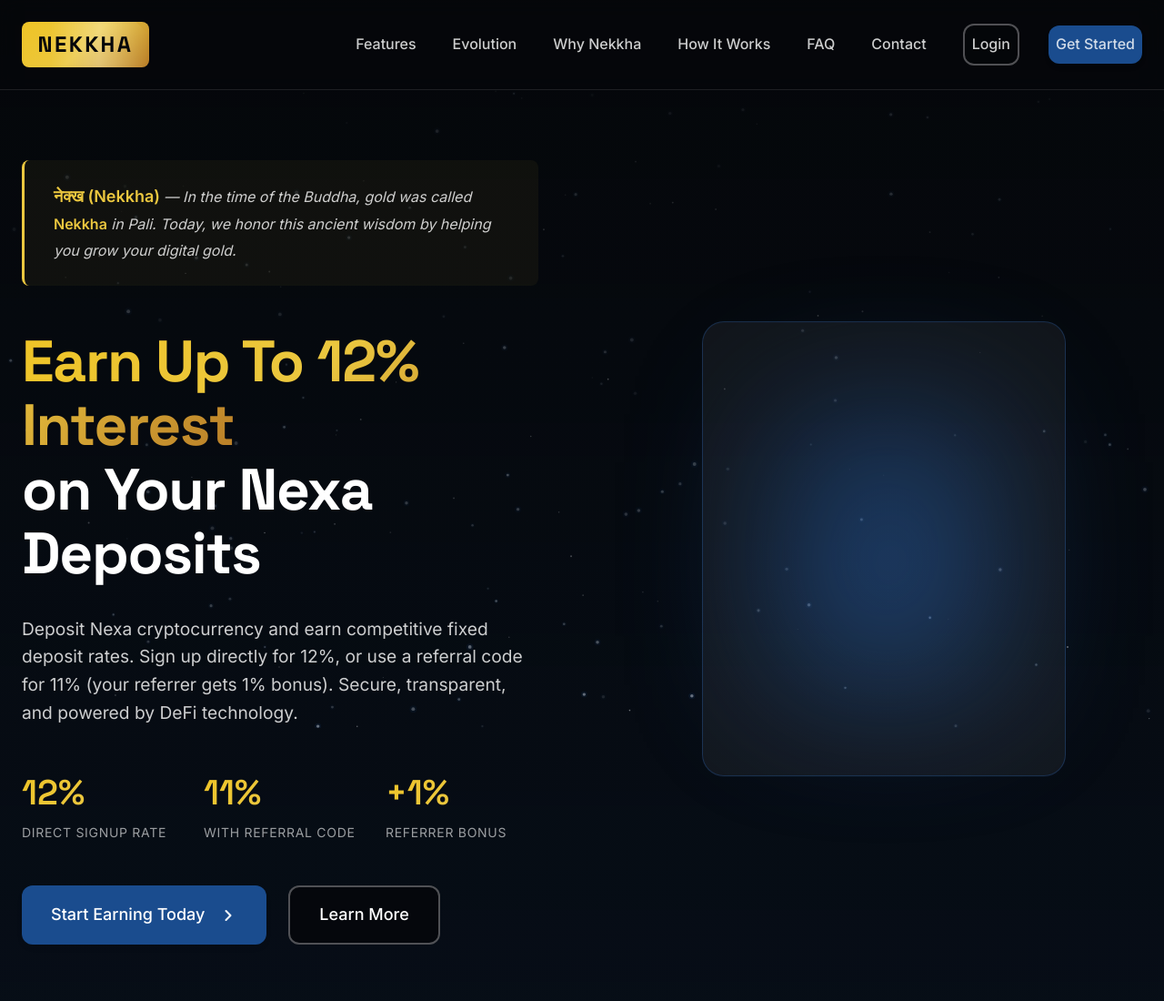
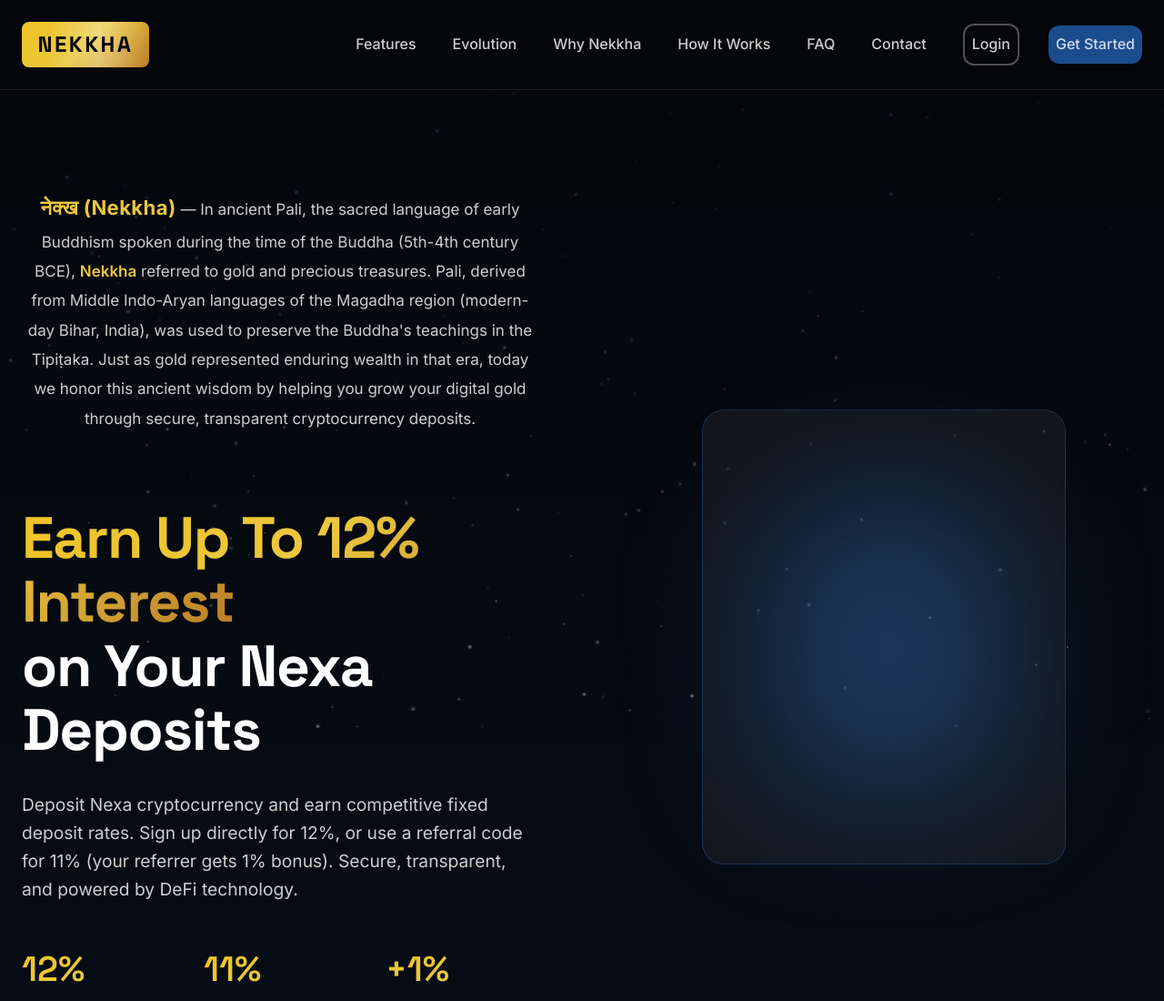
Before and after one commit to amarkrsinha1997/nekkha, a website: page index.html in a window 1280 px wide. Shown: the top 1100 px of the page at 91% size. Drawn offline with Linux system fonts and the light colour scheme.

Commit message:
Enhance etymology section and styling for Nekkha
- Updated the etymology description in index.html to provide a more detailed historical context about the term "Nekkha" in ancient Pali, including its significance during the time of the Buddha and its connection to cryptocurrency.
- Modified content.config.js to reflect the updated meaning and era for "Nekkha," ensuring consistency with the new description.
- Improved SCSS styles for the etymology section, including adjustments to padding, text alignment, and font sizes for better readability and visual appeal across different screen sizes.

```diff
--- a/index.html
+++ b/index.html
@@ -110,8 +110,7 @@
             <div class="hero-content">
                 <div class="etymology">
                     <p class="etymology-text">
-                        <span class="etymology-label">नेक्ख (Nekkha)</span> — In the time of the Buddha, gold was called <em>Nekkha</em> in Pali.
-                        Today, we honor this ancient wisdom by helping you grow your digital gold.
+                        <span class="etymology-label">नेक्ख (Nekkha)</span> — In ancient Pali, the sacred language of early Buddhism spoken during the time of the Buddha (5th-4th century BCE), <em>Nekkha</em> referred to gold and precious treasures. Pali, derived from Middle Indo-Aryan languages of the Magadha region (modern-day Bihar, India), was used to preserve the Buddha's teachings in the Tipiṭaka. Just as gold represented enduring wealth in that era, today we honor this ancient wisdom by helping you grow your digital gold through secure, transparent cryptocurrency deposits.
                     </p>
                 </div>
                 <h1 class="hero-title">
--- a/js/content.config.js
+++ b/js/content.config.js
@@ -115,10 +115,10 @@
     word: "Nekkha",
     script: "नेक्ख",
     language: "Pali",
-    meaning: "Gold",
-    era: "Time of the Buddha",
+    meaning: "Gold and Precious Treasures",
+    era: "Time of the Buddha (5th-4th century BCE)",
     description:
-      "In the time of the Buddha, gold was called Nekkha in Pali. Today, we honor this ancient wisdom by helping you grow your digital gold.",
+      "In ancient Pali, the sacred language of early Buddhism spoken during the time of the Buddha (5th-4th century BCE), Nekkha referred to gold and precious treasures. Pali, derived from Middle Indo-Aryan languages of the Magadha region (modern-day Bihar, India), was used to preserve the Buddha's teachings in the Tipiṭaka. Just as gold represented enduring wealth in that era, today we honor this ancient wisdom by helping you grow your digital gold through secure, transparent cryptocurrency deposits.",
   },
 
   // ===========================
--- a/scss/styles.scss
+++ b/scss/styles.scss
@@ -369,20 +369,28 @@
 
   .etymology {
     margin-bottom: $spacing-xl;
-    padding: $spacing-md $spacing-lg;
-    background: rgba($bright-gold, 0.05);
-    border-left: 3px solid $bright-gold;
-    border-radius: $radius-md;
+    padding: $spacing-lg 0;
+    width: 100%;
+    max-width: 100%;
+    text-align: center;
 
     @include respond-below('lg') {
-      text-align: left;
+      text-align: center;
+      padding: $spacing-md 0;
     }
 
     &-text {
       @include body-regular;
       color: $text-secondary;
-      font-style: italic;
-      line-height: 1.8;
+      line-height: 1.9;
+      max-width: 950px;
+      margin: 0 auto;
+      font-size: 1.0625rem;
+
+      @include respond-below('lg') {
+        font-size: 0.9375rem;
+        line-height: 1.7;
+      }
 
       em {
         color: $bright-gold;
@@ -392,10 +400,15 @@
     }
 
     &-label {
-      font-size: 1.125rem;
+      font-size: 1.375rem;
       color: $bright-gold;
-      font-weight: $font-weight-semibold;
+      font-weight: $font-weight-bold;
       font-style: normal;
+      letter-spacing: 0.02em;
+
+      @include respond-below('lg') {
+        font-size: 1.1875rem;
+      }
     }
   }
 
```
Also changed, not shown: css/styles.css.
